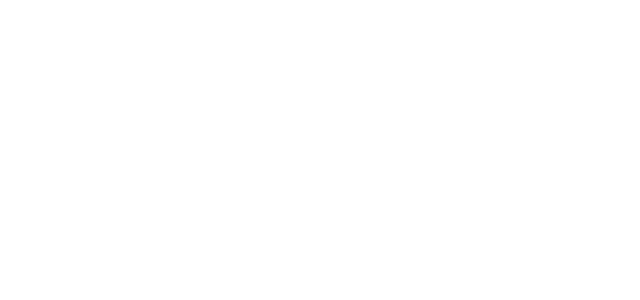
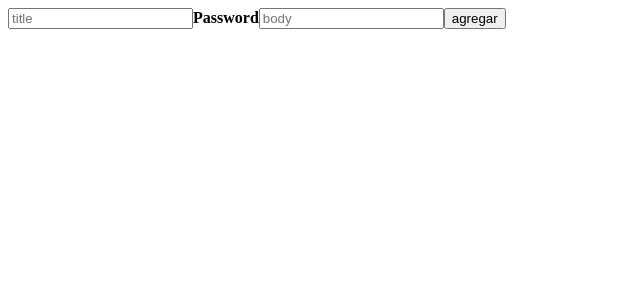
Before and after one commit to joseph517/auth-login, an Angular app: page /add in a window 1280 px wide. Before the commit this address led to /. Shown: the top 300 px of the page, without its empty margins (0-640 px from the left). Built offline with nearby package versions, Linux system fonts and the light colour scheme; sample sign-in values are in the browser's storage.

Commit message:
se agrega el metodo delete y add

```diff
--- a/src/app/app-routing.module.ts
+++ b/src/app/app-routing.module.ts
@@ -3,10 +3,12 @@ import { RouterModule, Routes } from '@angular/router';
 import { LoginComponent } from './components/login/login.component';
 import { HomeComponent } from './scenes/home/home.component';
 import { AuthGuard } from './auth/auth-guard.guard';
+import { AddComponent } from './components/add/add.component';
 
 const routes: Routes = [
   { path: 'login', component: LoginComponent },
-  { path: '', component: HomeComponent, canActivate: [AuthGuard] }
+  { path: '', component: HomeComponent, canActivate: [AuthGuard] },
+  { path: 'add', component: AddComponent, canActivate: [AuthGuard] }
 
 ]
 @NgModule({
--- a/src/app/app.module.ts
+++ b/src/app/app.module.ts
@@ -6,12 +6,14 @@ import { AppComponent } from './app.component';
 import { LoginComponent } from './components/login/login.component';
 import { FormsModule } from '@angular/forms';
 import { HomeComponent } from './scenes/home/home.component';
+import { AddComponent } from './components/add/add.component';
 
 @NgModule({
   declarations: [
     AppComponent,
     LoginComponent,
-    HomeComponent
+    HomeComponent,
+    AddComponent
   ],
   imports: [
     BrowserModule,
--- a/src/app/auth/auth-guard.guard.ts
+++ b/src/app/auth/auth-guard.guard.ts
@@ -11,7 +11,6 @@ export class AuthGuard implements CanActivate {
 
   isAuthenticated(): boolean {
     const token = localStorage.getItem("token");
-    console.log(token)
     return token !== null;
   }
 
--- /dev/null
+++ b/src/app/components/add/add.component.html
@@ -0,0 +1,12 @@
+<div class="app-content">
+    <form class="custom-form" action="" method="post">
+        <label for="uname"><b>
+                <title></title>
+            </b></label>
+        <input type="text" [(ngModel)]="title" name="title" placeholder="title" required="required" />
+
+        <label for="psw"><b>Password</b></label>
+        <input type="text" [(ngModel)]="body" name="body" placeholder="body" required="required" />
+        <button type="submit" (click)="add()">agregar</button>
+    </form>
+</div>
--- /dev/null
+++ b/src/app/components/add/add.component.ts
@@ -0,0 +1,37 @@
+import { Component, OnInit } from '@angular/core';
+import { Router } from '@angular/router';
+import request from 'src/utils/requests';
+
+@Component({
+  selector: 'app-add',
+  templateUrl: './add.component.html',
+  styleUrls: ['./add.component.scss']
+})
+export class AddComponent implements OnInit {
+  title: string = '';
+  body: string = ''
+
+  constructor(public router: Router) { }
+  ngOnInit(): void {
+  }
+  add() {
+    if (this.title && this.body) {
+      if (this.title.length > 3 && this.body.length > 3) {
+        request("/posts", "POST", {
+          title: this.title,
+          body: this.body,
+          userId: 1,
+        }).then((response) => {
+          alert(`registro exitoso`)
+          this.router.navigate(["/"])
+        })
+      } else {
+        alert('debe tener mas de 3 caracteres')
+      }
+    }
+    else {
+      alert('datos incompletos')
+    }
+
+  }
+}
--- a/src/app/components/login/login.component.ts
+++ b/src/app/components/login/login.component.ts
@@ -1,4 +1,4 @@
-import { Component, Input } from '@angular/core';
+import { Component } from '@angular/core';
 import { Router } from '@angular/router';
 import request from 'src/utils/requests';
 @Component({
@@ -11,7 +11,7 @@ export class LoginComponent {
   validEmail: string = "test@test.co"
   validPassword: string = "12345678"
 
-  @Input() email: string = '';
+  email: string = '';
   password: string = '';
 
   constructor(public router: Router) { }
--- a/src/app/scenes/home/home.component.html
+++ b/src/app/scenes/home/home.component.html
@@ -3,10 +3,18 @@
     <button (click)="logOut()">LogOUT</button>
 </ul>
 
-<div class="container" *ngFor="let carData of data">
-    <div class="id">{{carData.id}}</div>
-    <div class="title">{{carData.title}}</div>
-    <button>eliminar</button>
-    <br />
-    <br />
+<div class="app-content">
+    <div class="add">
+        <button (click)="add()">Agregar</button>
+    </div>
+    <br>
+    <br><br>
+    <div class="container" *ngFor="let carData of data">
+        <div class="id">{{carData.id}}</div>
+        <div class="title">{{carData.title}}</div>
+        <button (click)="delete(carData.id)">eliminar</button>
+        <br />
+        <br />
+    </div>
+
 </div>
--- a/src/app/scenes/home/home.component.scss
+++ b/src/app/scenes/home/home.component.scss
@@ -1,3 +1,5 @@
+
+
 ul {
     list-style-type: none;
     margin: 0;
--- a/src/app/scenes/home/home.component.ts
+++ b/src/app/scenes/home/home.component.ts
@@ -17,6 +17,8 @@ interface Data {
 })
 export class HomeComponent {
   data: Data[] = []
+  Id: number = 1;
+
 
   constructor(public router: Router) { }
   logOut() {
@@ -28,4 +30,17 @@ export class HomeComponent {
       this.data = response
     })
   }
+
+  add() {
+    this.router.navigate(["add"])
+  }
+
+  delete(id: number) {
+    console.log(id)
+    request(`/posts/${id}`, "DELETE", {
+    }).then((response) => {
+      console.log(response)
+      alert('eliminado exitosamente')
+    })
+  }
 }
```
Also changed, not shown: src/app/components/add/add.component.scss (added), 1 other file (tests, documents, lock files or other folders).
